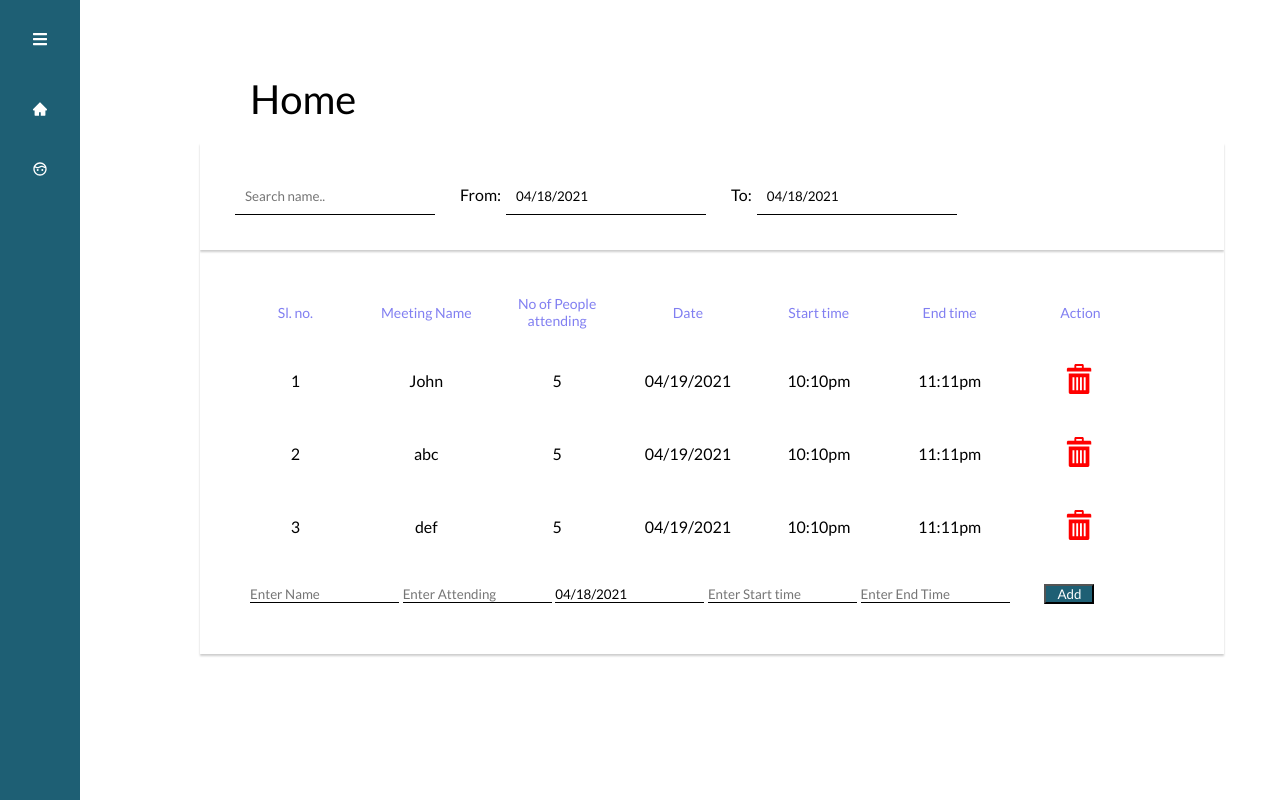
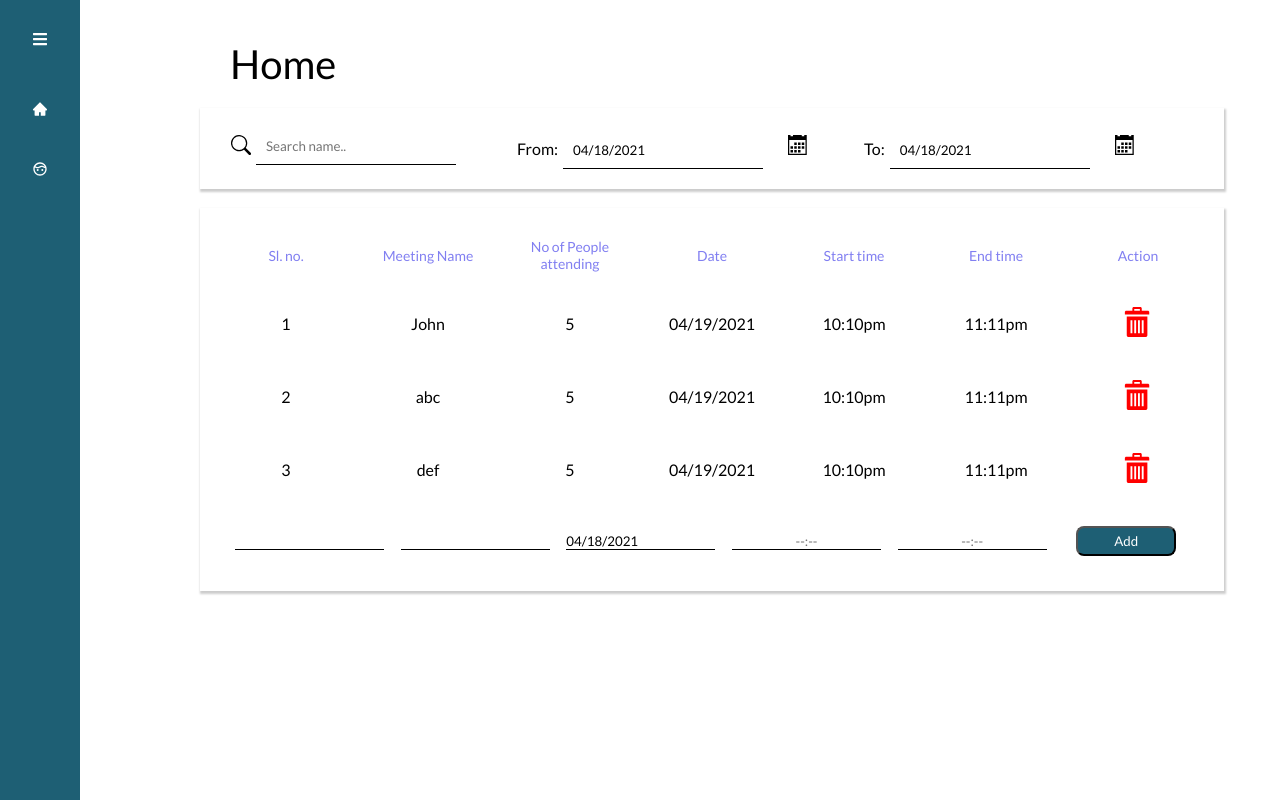
Before and after one commit to Debanshu777/crud-app, a React (Create React App) app: page / in a window 1280 px wide. Built offline with nearby package versions, Linux system fonts and the light colour scheme.

Commit message:
Added the final UI updates

```diff
--- a/src/App.css
+++ b/src/App.css
@@ -11,7 +11,7 @@
 .aboutme{
   align-items: top;
   justify-content: top;
-  padding: 75px 0px 20px 250px;
+  padding: 40px 0px 20px 230px;
   font-size: 2.5rem;
 }
 .otherinput{
@@ -26,24 +26,26 @@
    border:none;
    border-bottom: 1px solid black;
 }
-button{
-  background-color: #1E5F74;
-  color:white;
-  width: 50px;
+
+button {
+  border-radius: 8px;
+  background-color: #1e5f74;
+  color: #ffffff;
+  width: 100px;
+  height: 30px;
 }
 .paper{
   align-items: top;
   width: 80vw;
   align-items: flex;
   justify-content: flex;
-  box-shadow: 0 2px 2px 0 rgba(0,0,0,0.2);
+  box-shadow: 1px 2px 2px 1px rgba(0,0,0,0.2);
   margin: 0px 0px 0px 200px;
-  padding: 30px 30px 30px 30px;
-  font-size: 1rem;
+  padding: 15px 15px 15px 15px;
 }
 table {
   table-layout: fixed;
-  width: 95%;
+  width: 100%;
   border-collapse: collapse;
 
 }
--- a/src/components/NavBar.css
+++ b/src/components/NavBar.css
@@ -9,8 +9,8 @@
   }
 
   .menu-bars {
+    text-decoration: none;
     margin-left: 2rem;
-    font-size: 2rem;
     background: none;
   }
 
@@ -21,14 +21,15 @@
     display: flex;
     justify-content: center;
     position: fixed;
+    text-decoration: none;
     top: 0;
     left: -80%;
-    transition: 850ms;
+    transition: 1000ms;
   }
 
   .nav-menu.active {
     left: 0;
-    transition: 350ms;
+    transition: 1000ms;
   }
 
   .nav-text {
@@ -68,6 +69,7 @@
     background-color: #133B5C;
   }
 
+
   .nav-menu-items {
     width: 100%;
   }
--- a/src/components/NavBar.js
+++ b/src/components/NavBar.js
@@ -36,8 +36,21 @@ function NavBar() {
                     <li className='navbar-toggle'>
                         <Link to="#" className='menu-bars'>
                             <FaIcons.FaBars/>
+                            <span
+                                style={{
+                                paddingLeft: 30,
+                                visibility: sidebar ? "inherit" : "hidden",
+                                transitionDelay: "0.4s",
+                                opacity: sidebar ? 1 : 0,
+                                fontSize: 20,
+                                color: "#FFFFFF",
+                                textDecoration: 'none'
+                                }}>
+                                    1829013
+                            </span>
                         </Link>
                     </li>
+                    <li/>
                     {SideBarData.map((item,index)=>{
                         return (
                             <li key={index} className={item.cName}>
--- a/src/pages/AboutMe.js
+++ b/src/pages/AboutMe.js
@@ -10,14 +10,23 @@ function AboutMe() {
             <div className="paper">
                <div>Name: Debanshu Datta</div>
                <div>Roll: 1829013</div>
-               <div>Github profile: https://github.com/Debanshu777</div>
-               <div>Skill: Mobile Developement, Kotlin, Flutter, ReactJS React</div>
-
+               <div>Github profile: <a href="https://github.com/Debanshu777">https://github.com/Debanshu777</a></div>
+               <div>Skill: Mobile Developement, Kotlin, Flutter, Java,Firebase, ReactJS, HTML, CSS</div>
+               <br/>
+               <div>I couldn't host the backend properly it is added in the repo</div>
+                <br/>
+                <br/>
                <div>Projects:</div>
-
-               <div>1. My portfolio website: https://</div>
-               <div>2. Project A</div>
-               <div>3. Project B</div>
+                <br/>
+                <br/>
+               <div>1. My portfolio website(using flutter under developement): <a href="https://debanshu-datta.web.app/#/">https://debanshu-datta.web.app/#/</a></div>
+               <br/>
+               <div>2.Modabba - Food Delivery App (Client Project): This is a subscription order-based Food Delivery App based on Bhubaneshwar Start-up. Build the materialistic UI, business logic, database management.</div>
+               <br/>
+               <div>3. GoFresh - Multi Vendor Food & Grocery Delivery App (Client Project): This app for a local
+                    start-up company. Revamping the code-base, Optimizations, UI improvements.</div>
+                <br/>
+                <div>4. WhatsApp Clone: under active developement <a href="https://github.com/Debanshu777/WhatsApp-Clone">https://github.com/Debanshu777/WhatsApp-Clone</a></div>
 
             </div>
         </>
--- a/src/pages/Home.js
+++ b/src/pages/Home.js
@@ -2,6 +2,7 @@ import React,{useState} from 'react'
 import {Data} from '../data'
 import DatePicker from "react-datepicker";
 import * as ImIcons from 'react-icons/im';
+import * as BsIcons from 'react-icons/bs';
 
 import "react-datepicker/dist/react-datepicker.css";
 
@@ -9,6 +10,7 @@ import "react-datepicker/dist/react-datepicker.css";
 function Home() {
     const [searchTerm,setSearchTerm]=useState("");
     const [startDate, setStartDate] = useState(new Date());
+    const [endDate, setEndDate] = useState(new Date());
     const [dataList,setDataList]=useState(Data);
 
     const [name,setName] = useState("");
@@ -45,6 +47,16 @@ function Home() {
                 Home
             </div>
             <div className='paper'>
+                    <div
+                    style={{
+                    display: "inline-flex",
+                    alignItems: "center",
+                    }}>
+
+                    <span>
+                        <BsIcons.BsSearch size={20} style={{ fill: 'black' }} />
+                    </span>
+
                     <input
                         className='otherinput'
                         type='text'
@@ -55,11 +67,22 @@ function Home() {
                             }
                         }
                  />
+                </div>
+
+
+                 <span style={{padding: '20px'}}>
                  From:
                     <DatePicker selected={startDate}  className='otherinput' onChange={date => setStartDate(date)} />
+                    <ImIcons.ImCalendar size={20} style={{ fill: 'black' }}/>
+                 </span>
+
+                 <span style={{padding: '20px'}}>
                  To:
-                 <DatePicker selected={startDate}  className='otherinput' onChange={date => setStartDate(date)} />
+                    <DatePicker selected={endDate}  className='otherinput' onChange={date => setEndDate(date)} />
+                    <ImIcons.ImCalendar size={20} style={{ fill: 'black' }}/>
+                 </span>
             </div>
+            <br/>
             <div className='paper'>
                 <table>
                     <tr>
@@ -96,12 +119,11 @@ function Home() {
                 </table>
                 <div>
                     <table>
-                        {/* <td><input placeholder="Enter sl no"  className='addinput' onChange={(event)=>{setSlNo(event.target.value)}}/></td> */}
-                        <td><input placeholder="Enter Name"   className='addinput' onChange={(event)=>{setName(event.target.value)}}/></td>
-                        <td><input placeholder="Enter Attending"  className='addinput' onChange={(event)=>{setAttending(event.target.value)}}/></td>
+                        <td><input placeholder=""   className='addinput' onChange={(event)=>{setName(event.target.value)}}/></td>
+                        <td><input placeholder=""  className='addinput' onChange={(event)=>{setAttending(event.target.value)}}/></td>
                          <td><DatePicker selected={selectDate}   className='addinput' onChange={(date) => {setSelectedDate(date)}}/></td>
-                        <td><input placeholder="Enter Start time"  className='addinput' onChange={(event)=>{setStartTime(event.target.value)}}/></td>
-                        <td><input placeholder="Enter End Time"  className='addinput' onChange={(event)=>{setEndTime(event.target.value)}}/></td>
+                        <td><input placeholder="--:--" className='addinput' onChange={(event)=>{setStartTime(event.target.value)}} style={{textAlign:'center'}}/></td>
+                        <td><input placeholder="--:--"  className='addinput' onChange={(event)=>{setEndTime(event.target.value)}} style={{textAlign:'center'}}/></td>
                         <td><button onClick={addData}>Add</button></td>
                     </table>
 
```
Lines whose indentation alone changed are shown as unchanged.
